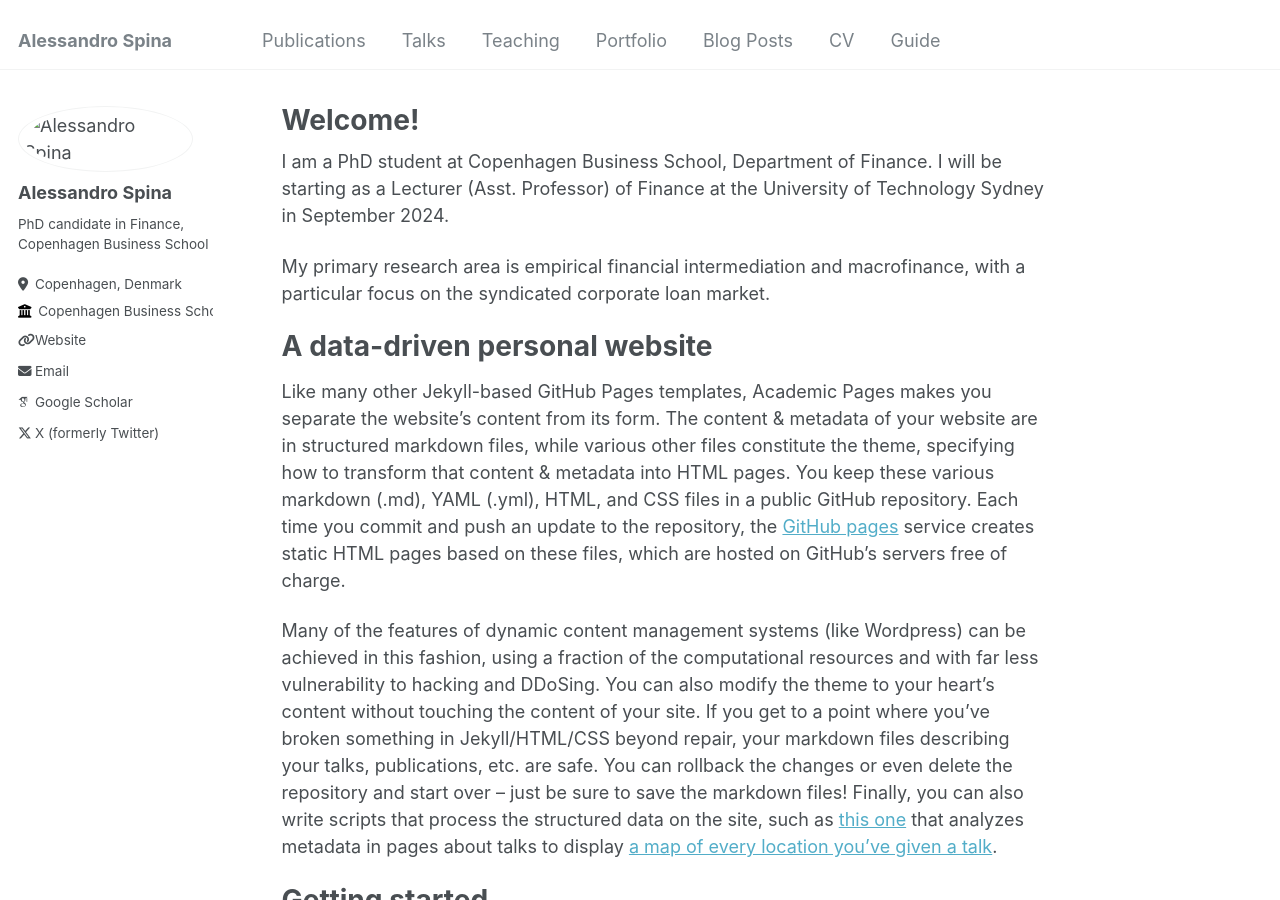
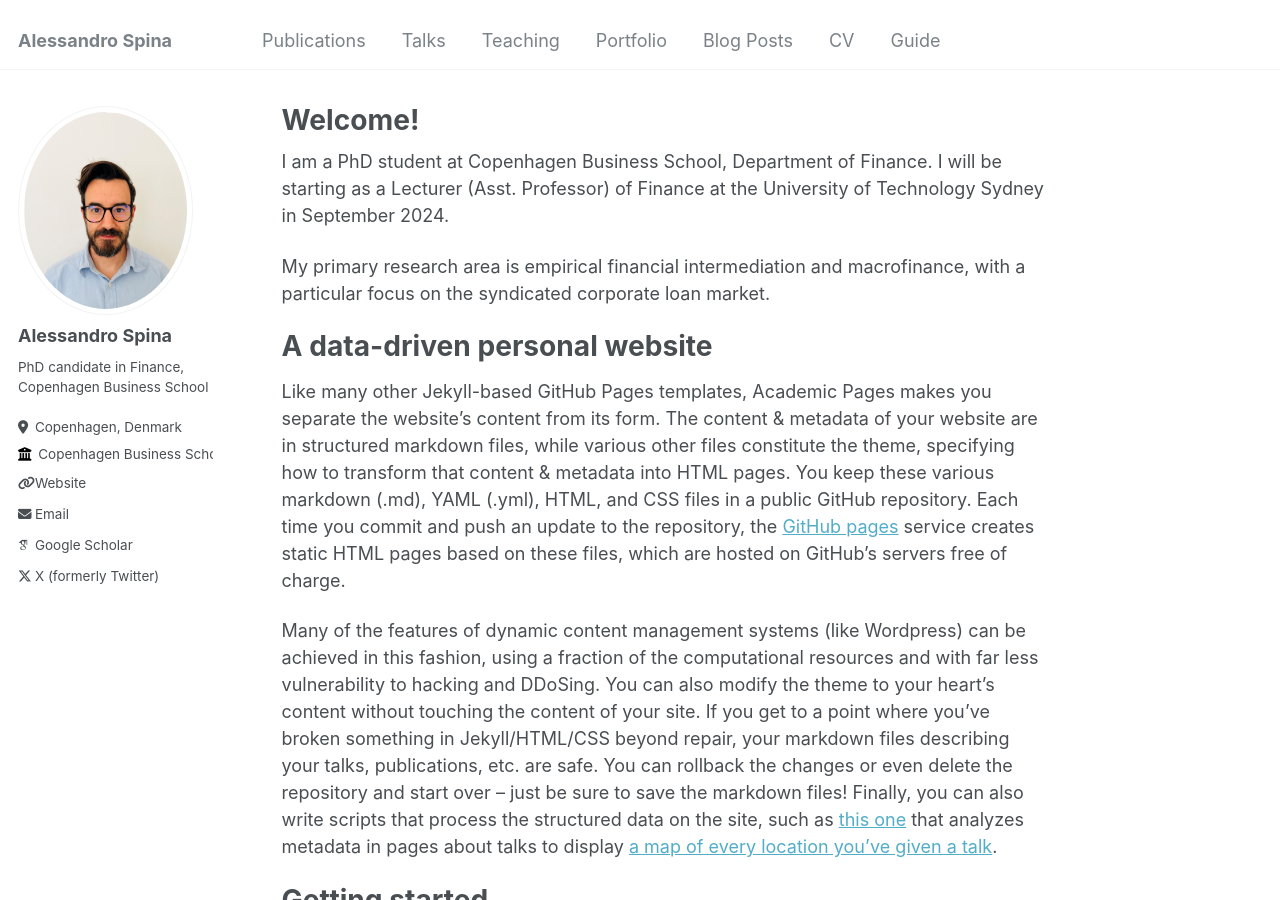
Before and after one commit to aspi6246/aspi6246.github.io, a Jekyll site: the page built from _pages/about.md, in a window 1280 px wide and 900 px high. Built offline with Jekyll 4.4.1, drawn with Linux system fonts in a browser that asks for light colours; some web fonts are replaced.

Commit message:
Update _config.yml

```diff
--- a/_config.yml
+++ b/_config.yml
@@ -21,7 +21,7 @@ repository               : "academicpages/academicpages.github.io"
 #               Additional customization can be done by editing /_includes/author-profile.html
 author:
   # Biographic information
-  avatar           : "images/profile_1.png"
+  avatar           : "profile_1.png"
   name             : "Alessandro Spina"
   pronouns         : # example: "she/her"
   bio              : "PhD candidate in Finance,
```
